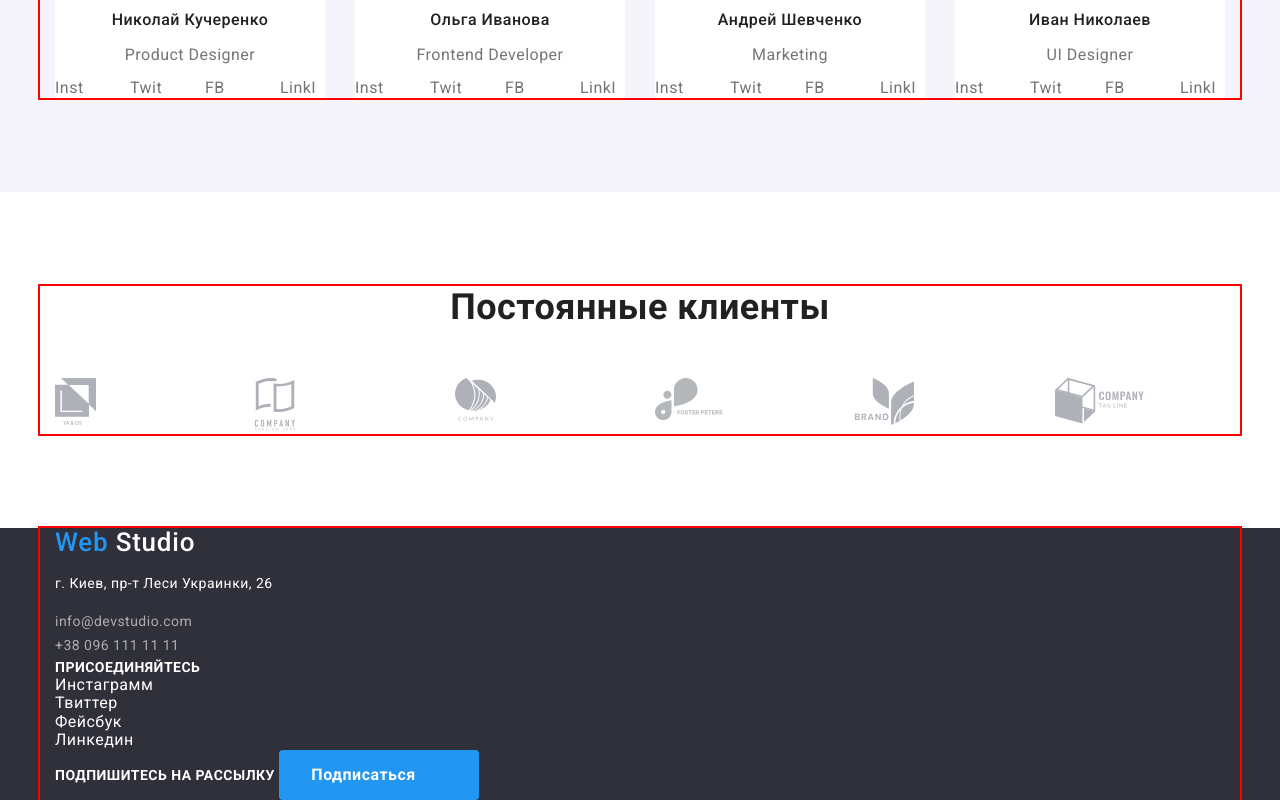
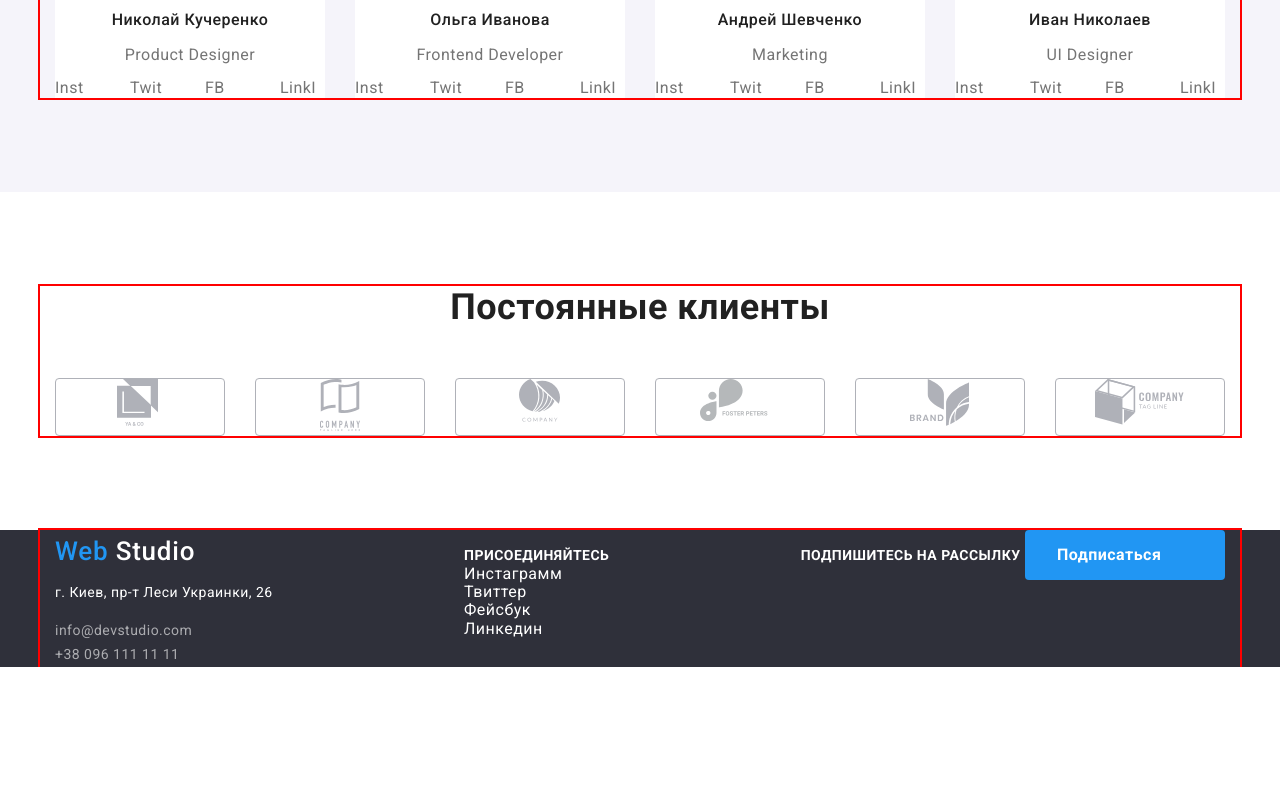
Before and after one commit to Feride-Sham/goit-markup-hw-03., a plain HTML site: page index.html in a window 1280 px wide. Shown: the part 1579-2379 px from the top of the page. After the commit the page ends 2246 px from the top, so only its background shows below. Drawn offline with nearby package versions, Linux system fonts and the light colour scheme.

Commit message:
Добавляет позиционирование на странице Студии

```diff
--- a/css/main.css
+++ b/css/main.css
@@ -335,15 +335,24 @@ h3 {
   flex-wrap: wrap;
 }
 
+.customer a {
+  display: block;
+  align-items: center;
+}
+
 .customer .item {
   width: calc((100% - 5 * 30px) / 6);
   margin-right: 30px;
-  justify-content: space-between;
+
+  text-align: center;
+  border-radius: 4px;
+  border: 1px solid #afb1b8;
 }
 
 .customer .item:nth-child(6n) {
   margin-right: 0px;
 }
+
 /* -----------стилизация блока Футер---------------- */
 .footer {
   color: var(--title-text-color);
@@ -358,6 +367,7 @@ h3 {
 }
 
 .footer b {
+  margin-bottom: 20px;
   font-weight: 700;
   font-size: 14px;
   line-height: 1.14;
@@ -387,6 +397,17 @@ h3 {
 .footer .networks:focus {
   color: var(--accent-color);
 }
+
+.footer .container {
+  display: flex;
+  flex-wrap: wrap;
+  justify-content: space-between;
+  align-items: baseline;
+}
+
+/* .footer .item {
+  margin-left: ;
+} */
 
 /* -----------------------стилизация страницы Портфолио------------------------------ */
 .filters {
--- a/index.html
+++ b/index.html
@@ -254,7 +254,7 @@
 
           <ul class="list customer">
             <li class="item">
-              <a href=""><img src="./image/logo1.svg" alt="Логотип" /></a>
+              <a  href=""><img src="./image/logo1.svg" alt="Логотип" /></a>
             </li>
             <li class="item">
               <a href=""><img src="./image/logo2.svg" alt="Логотип" /></a>
@@ -279,7 +279,7 @@
     <!-- Футер -->
     <footer class="footer">
       <div class="container">
-        <div class="navigation">
+        <div class="navigation item">
           <a href="./" class="logo">
             <span class="logo-web">Web</span> Studio
           </a>
@@ -301,7 +301,7 @@
           </address>
         </div>
 
-        <div>
+        <div class="item">
           <b>Присоединяйтесь</b>
           <ul class="list">
             <li>
@@ -327,7 +327,7 @@
           </ul>
         </div>
 
-        <div>
+        <div class="item">
           <b>Подпишитесь на рассылку</b>
           <a href="#" class="button">Подписаться</a>
         </div>
```
